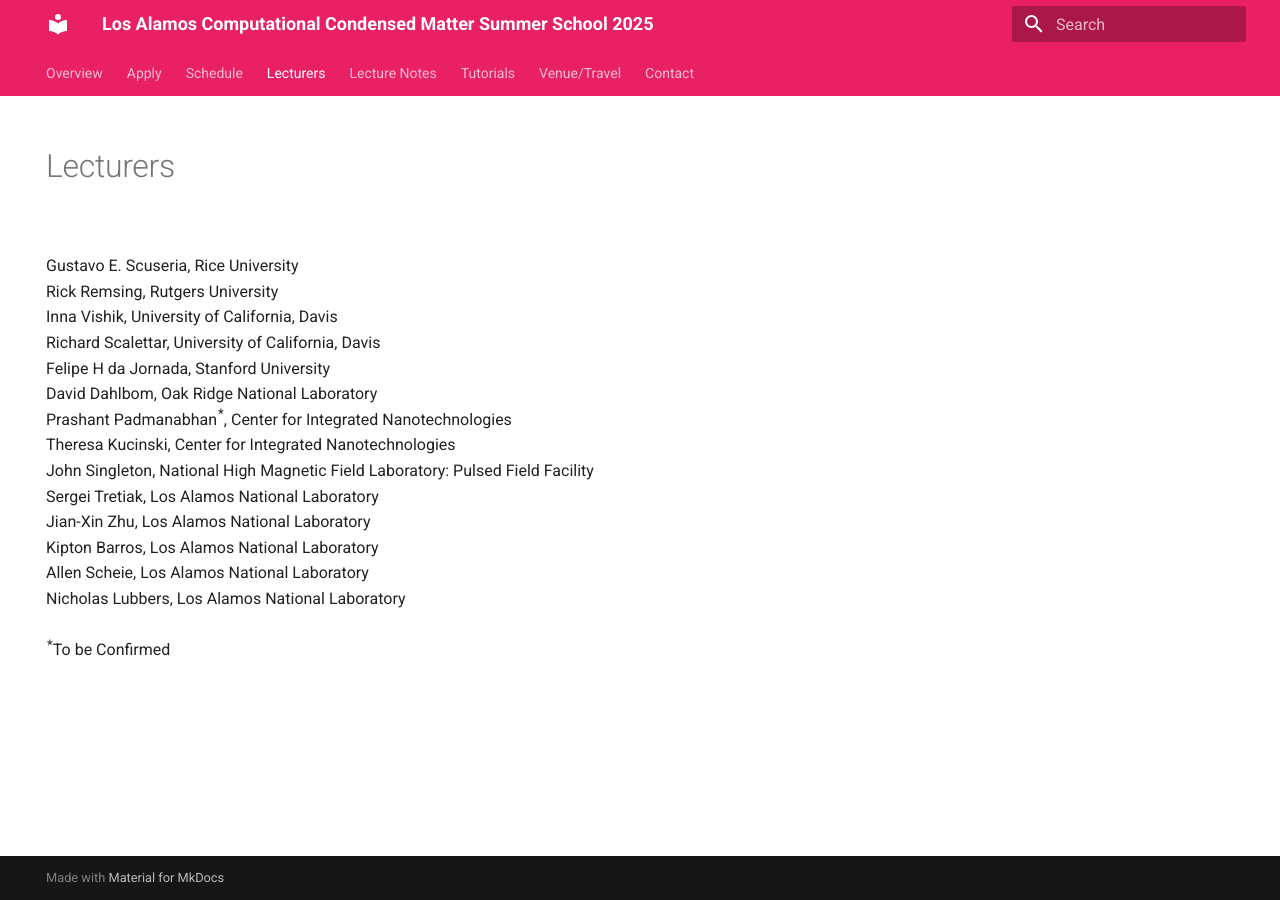
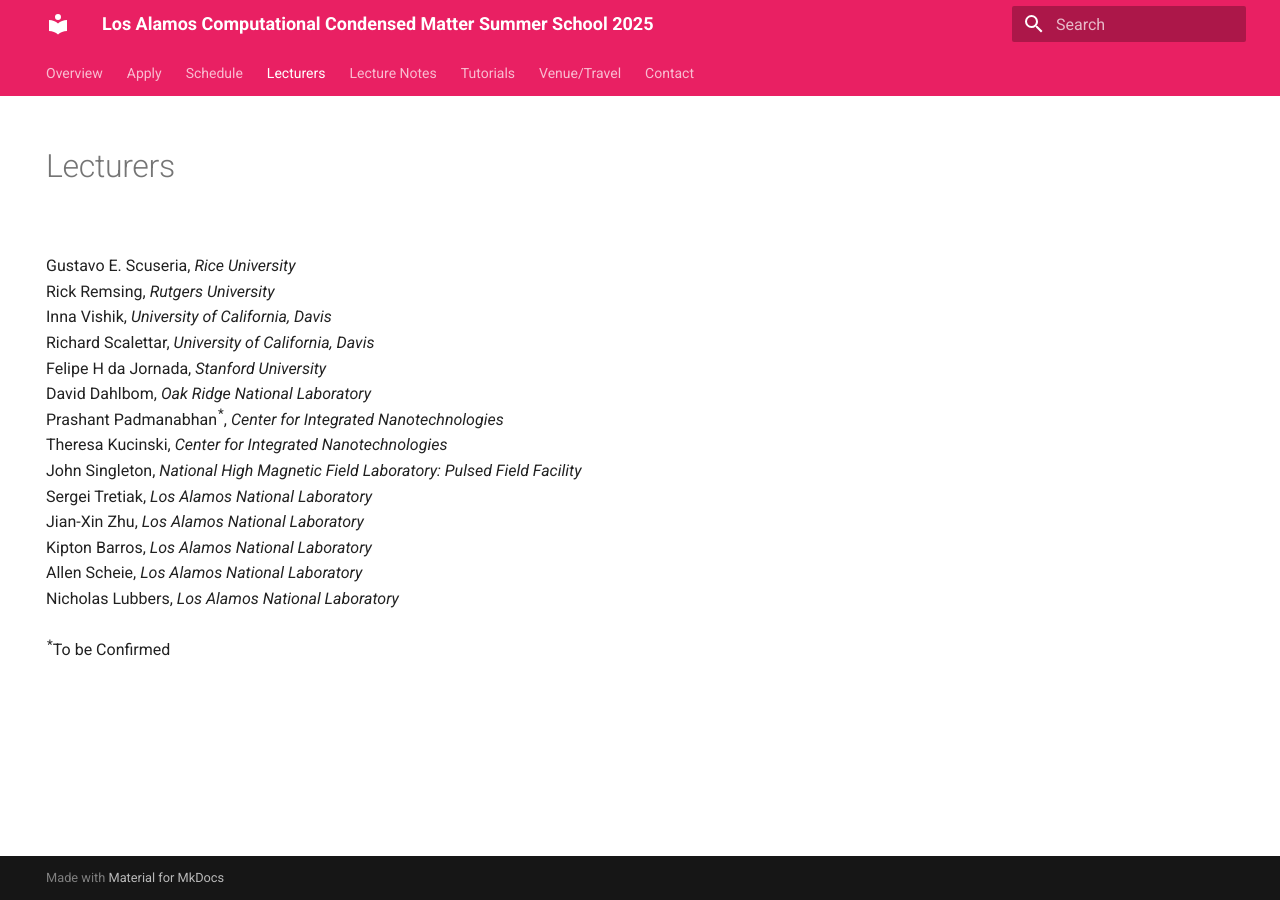
Before and after one commit to LACCMSS/2025, an MkDocs documentation site: the page built from docs/lecturers.md, in a window 1280 px wide. Built offline with MkDocs 1.6.1 and Material for MkDocs 9.7.7, drawn with Linux system fonts in a browser that asks for light colours.

```diff
--- a/docs/lecturers.md
+++ b/docs/lecturers.md
@@ -4,20 +4,20 @@ hide:
   - toc
 title: Lecturers
 ---
-<br>Gustavo E. Scuseria, Rice University
-<br>Rick Remsing, Rutgers University
-<br>Inna Vishik, University of California, Davis
-<br>Richard Scalettar, University of California, Davis
-<br>Felipe H da Jornada, Stanford University
-<br>David Dahlbom, Oak Ridge National Laboratory
-<br>Prashant Padmanabhan<sup>&#42;</sup>, Center for Integrated Nanotechnologies
-<br>Theresa Kucinski, Center for Integrated Nanotechnologies
-<br>John Singleton, National High Magnetic Field Laboratory: Pulsed Field Facility
-<br>Sergei Tretiak, Los Alamos National Laboratory
-<br>Jian-Xin Zhu, Los Alamos National Laboratory
-<br>Kipton Barros, Los Alamos National Laboratory
-<br>Allen Scheie, Los Alamos National Laboratory
-<br>Nicholas Lubbers, Los Alamos National Laboratory
+<br>Gustavo E. Scuseria, <i>Rice University</i>
+<br>Rick Remsing, <i>Rutgers University</i>
+<br>Inna Vishik, <i>University of California, Davis</i>
+<br>Richard Scalettar, <i>University of California, Davis</i>
+<br>Felipe H da Jornada, <i>Stanford University</i>
+<br>David Dahlbom, <i>Oak Ridge National Laboratory</i>
+<br>Prashant Padmanabhan<sup>&#42;</sup>, <i>Center for Integrated Nanotechnologies</i>
+<br>Theresa Kucinski, <i>Center for Integrated Nanotechnologies</i>
+<br>John Singleton, <i>National High Magnetic Field Laboratory: Pulsed Field Facility</i>
+<br>Sergei Tretiak, <i>Los Alamos National Laboratory</i>
+<br>Jian-Xin Zhu, <i>Los Alamos National Laboratory</i>
+<br>Kipton Barros, <i>Los Alamos National Laboratory</i>
+<br>Allen Scheie, <i>Los Alamos National Laboratory</i>
+<br>Nicholas Lubbers, <i>Los Alamos National Laboratory</i>
 <br>
 <br>
 <sup>&#42;</sup>To be Confirmed
```
